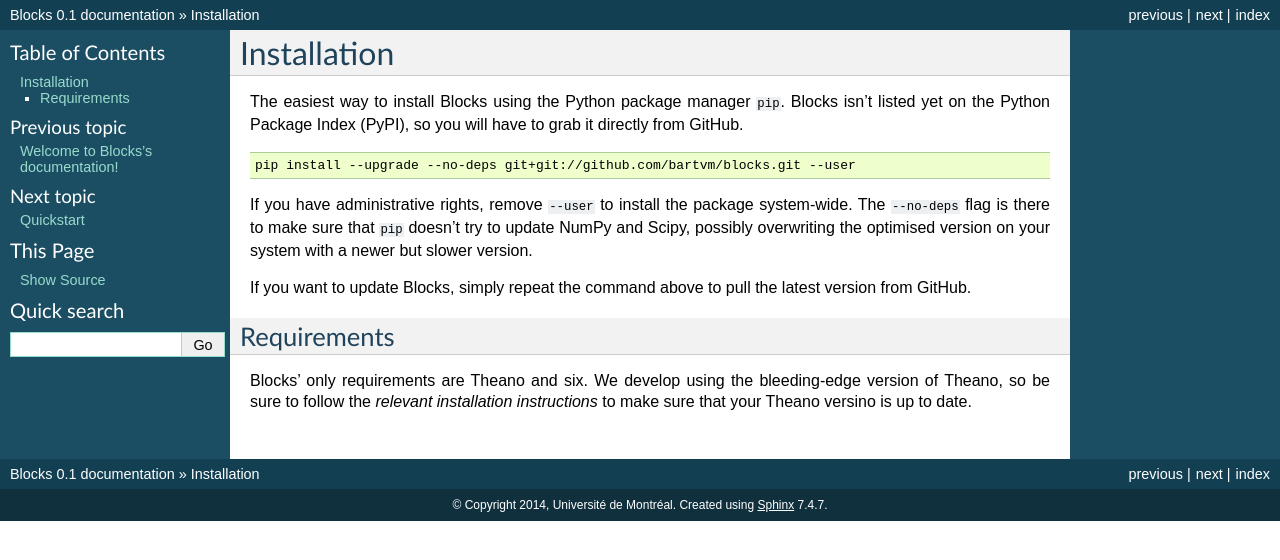
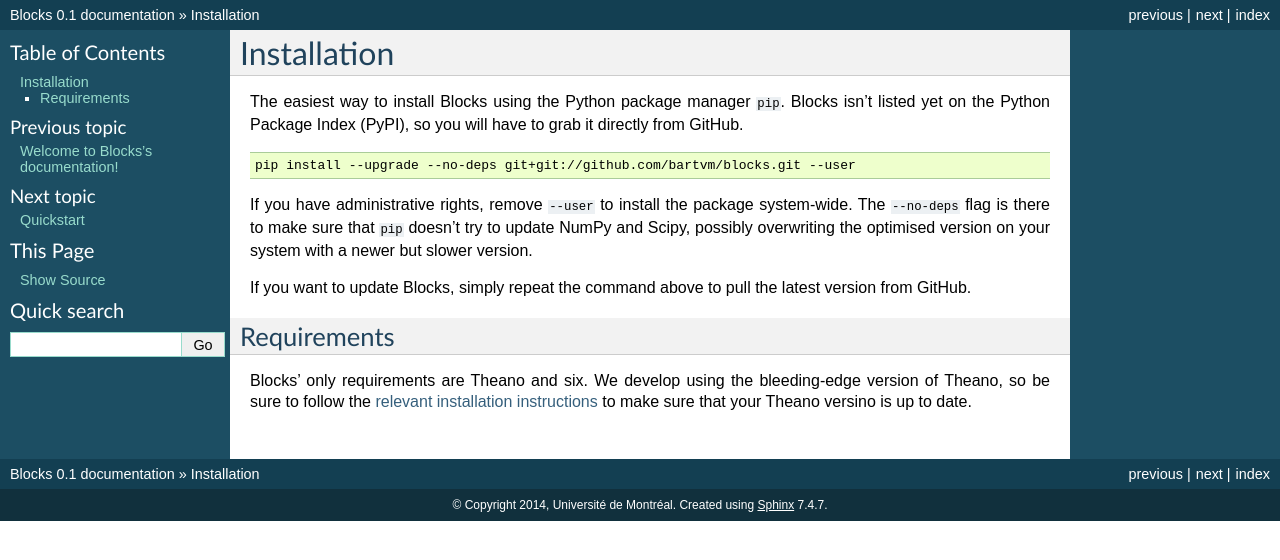
Before and after one commit to mila-iqia/blocks, a Sphinx documentation site: the page built from docs/setup.rst, in a window 1280 px wide. Shown: the top 560 px of the page. Built offline with Sphinx 7.4.7, drawn with Linux system fonts in a browser that asks for light colours.

Commit message:
Fix link

```diff
--- a/docs/setup.rst
+++ b/docs/setup.rst
@@ -19,7 +19,7 @@
 Requirements
 ------------
 Blocks' only requirements are Theano and six. We develop using the bleeding-edge
-version of Theano, so be sure to follow the `relevant installation instructions`
-to make sure that your Theano versino is up to date.
+version of Theano, so be sure to follow the `relevant installation
+instructions`_ to make sure that your Theano versino is up to date.
 
 .. _relevant installation instructions: http://deeplearning.net/software/theano/install.html#bleeding-edge-install-instructions
```
